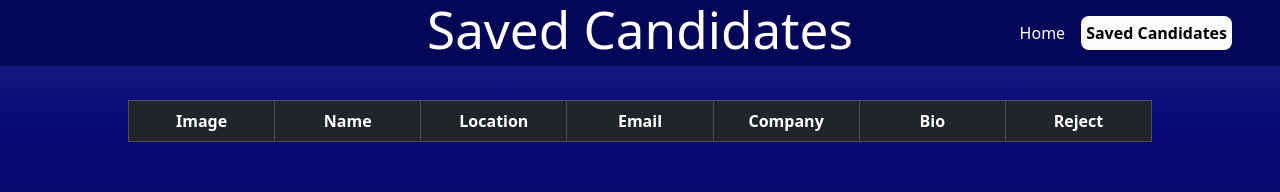
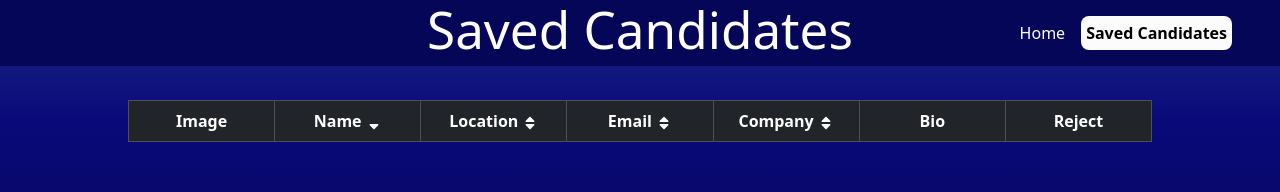
Before and after one commit to cablej02/Candidate-Search, a React (Vite) app: page /SavedCandidates in a window 1280 px wide. Shown: the top 192 px of the page. Built offline with nearby package versions, Linux system fonts and the light colour scheme.

Commit message:
added icons to sortable column headers

```diff
--- a/src/pages/SavedCandidates.tsx
+++ b/src/pages/SavedCandidates.tsx
@@ -1,5 +1,6 @@
 import { useState } from 'react';
 import { MdRemoveCircleOutline } from 'react-icons/md';
+import { FaSort, FaSortUp, FaSortDown } from "react-icons/fa";
 import { useSavedCandidates } from '../components/SavedCandidatesContext';
 
 const SavedCandidates = () => {
@@ -39,15 +40,30 @@ const SavedCandidates = () => {
         });
     };
 
+    const getSortIcon = (headerTitle: string) => {
+        if (sorting.headerTitle === headerTitle) {
+            return sorting.direction === "asc" ? <FaSortUp /> : <FaSortDown />;
+        }
+        return <FaSort />;
+    };
+
     return (
         <table className='table table-dark table-striped content-container table-hover table-bordered'>
             <thead>
                 <tr>
                     <th>Image</th>
-                    <th onClick={() => handleSort("name")}>Name</th>
-                    <th onClick={() => handleSort("location")}>Location</th>
-                    <th onClick={() => handleSort("email")}>Email</th>
-                    <th onClick={() => handleSort("company")}>Company</th>
+                    <th onClick={() => handleSort("name")}>
+                        Name {getSortIcon("name")}
+                    </th>
+                    <th onClick={() => handleSort("location")}>
+                        Location {getSortIcon("location")}
+                    </th>
+                    <th onClick={() => handleSort("email")}>
+                        Email {getSortIcon("email")}
+                    </th>
+                    <th onClick={() => handleSort("company")}>
+                        Company {getSortIcon("company")}
+                    </th>
                     <th>Bio</th>
                     <th>Reject</th>
                 </tr>
```
